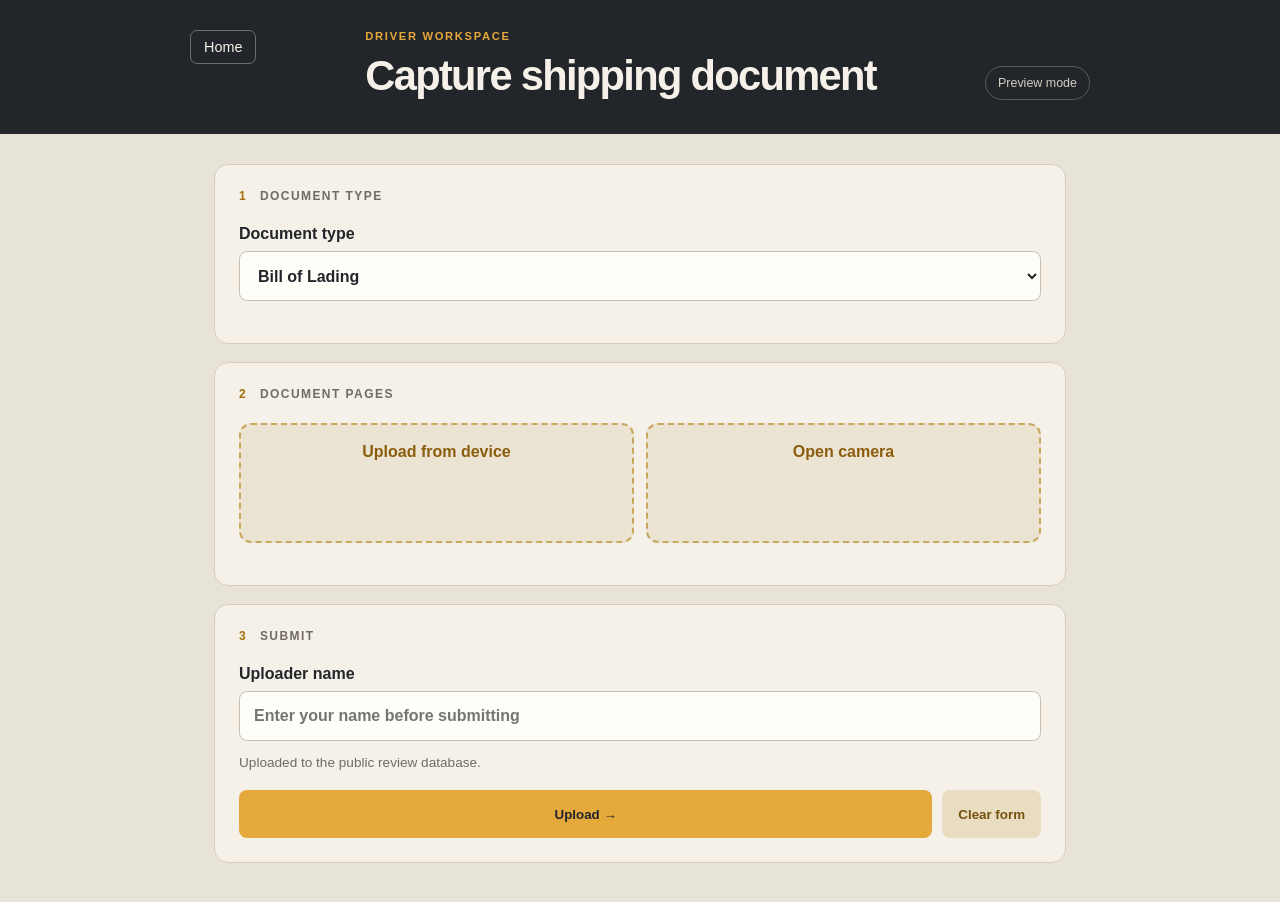
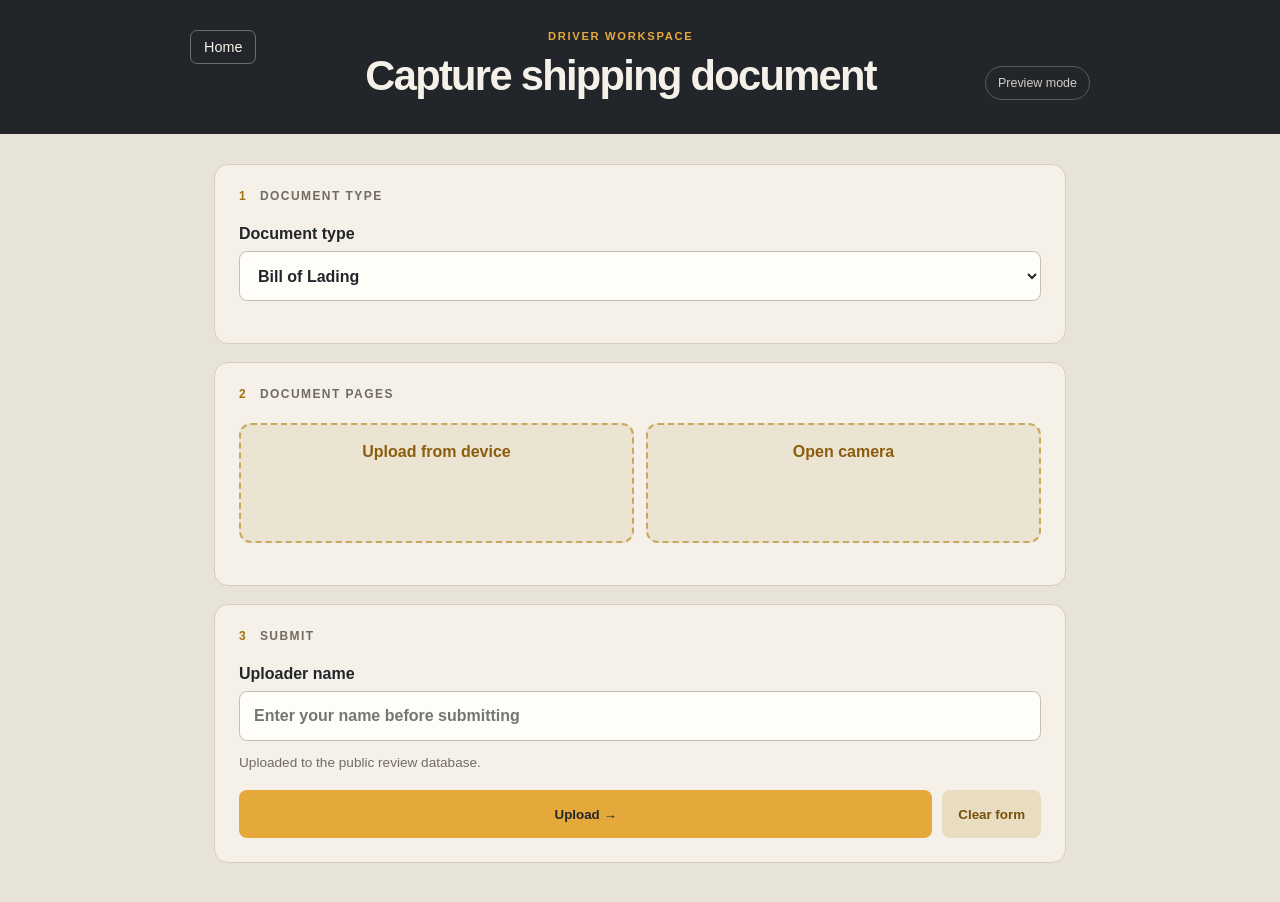
Before and after one commit to mahindra-nwf/shipping-documents, a Next.js app: page /driver in a window 1280 px wide. Shown: the top 902 px of the page. Built offline with nearby package versions, Linux system fonts and the light colour scheme.

Commit message:
Center driver workspace heading

```diff
--- a/app/driver/page.module.css
+++ b/app/driver/page.module.css
@@ -1,5 +1,6 @@
 .page { min-height: 100vh; background: #e8e3d9; color: #22252a; font-family: Arial, sans-serif; }
 .header { align-items: flex-end; background: #22252a; color: #f5f1e8; display: flex; gap: 28px; justify-content: space-between; padding: 30px max(24px, calc((100vw - 900px) / 2)) 34px; }
+.header > div { flex: 1; text-align: center; }
 .back { align-self: flex-start; border: 1px solid #6b6e74; border-radius: 7px; color: #f5f1e8; font-size: .9rem; padding: 8px 13px; text-decoration: none; transition: border-color .2s, background .2s; }
 .back:hover, .back:focus-visible { background: #2d3035; border-color: #e5a83b; }
 .back:focus-visible { outline: 3px solid #e5a83b; outline-offset: 3px; }
```
